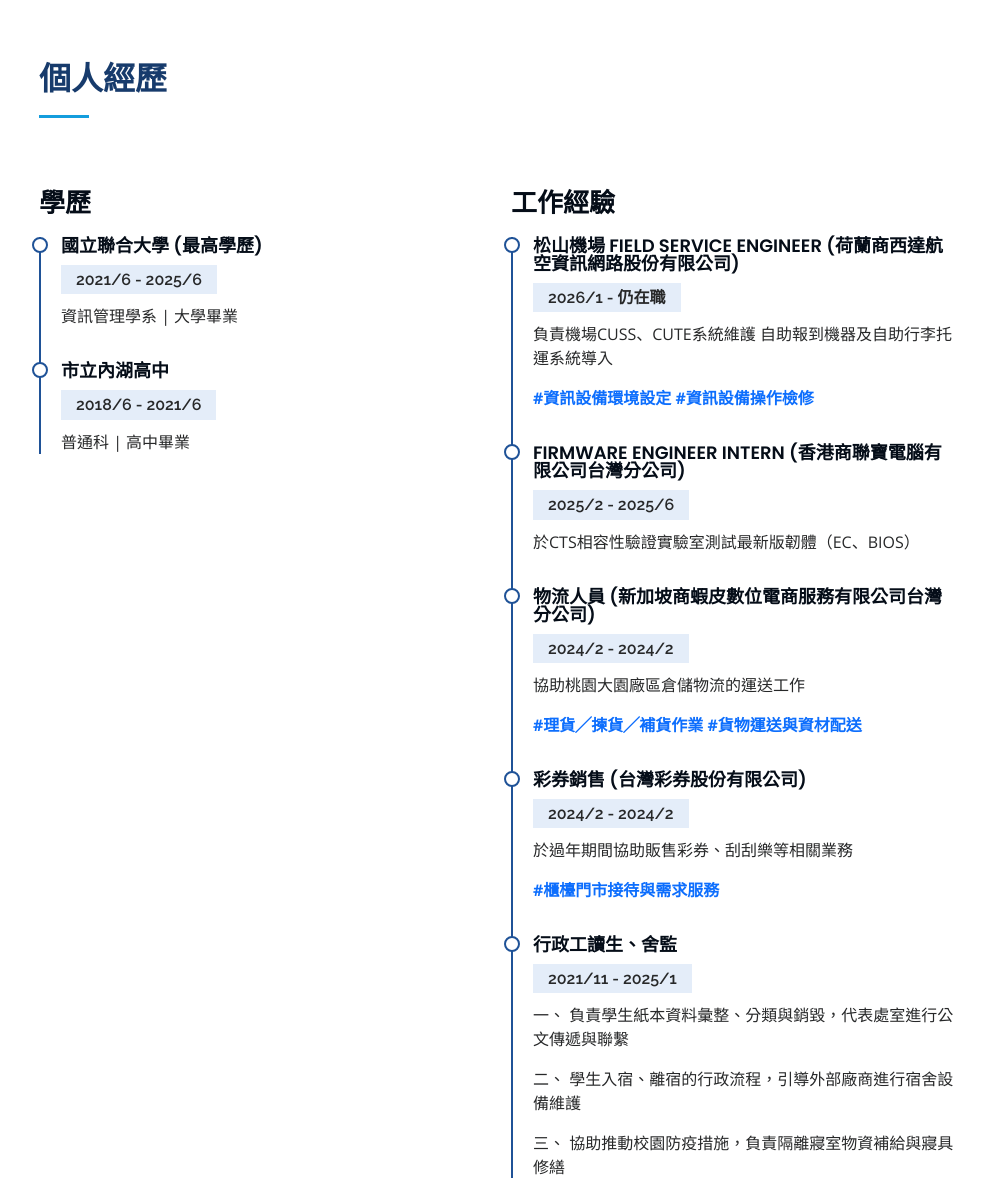
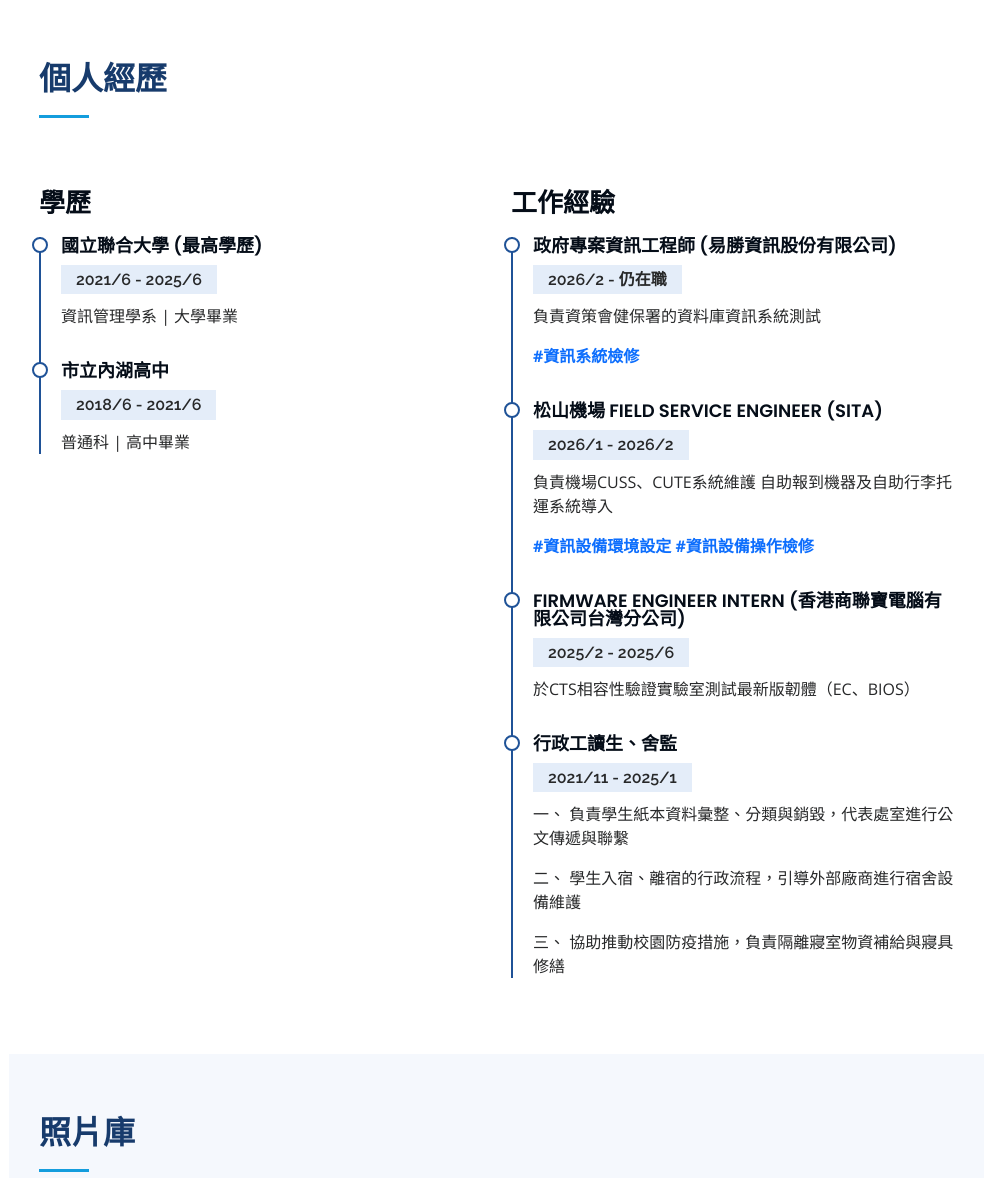
Before and after one commit to York0713/York-Portfolio, a Flask app: page / in a window 1280 px wide. Shown: the part 1480-2658 px from the top of the page, without its empty margins (291-1275 px from the left). Run offline with Flask 3, Linux system fonts and the light colour scheme; some libraries are stand-ins or nearby versions.

Commit message:
Fix layout and filter logic

```diff
--- a/templates/index.html
+++ b/templates/index.html
@@ -46,7 +46,7 @@
   <section id="hero" class="d-flex flex-column justify-content-center align-items-center">
     <div class="hero-container" data-aos="fade-in">
       <h1>鄭楹學</h1>
-      <p><span class="typed" data-typed-items="您好我來自苗栗ヽ(・∀・)ﾉ, 目前是松山機場工程師, Welcome to York's Portfolio"></span></p>
+      <p><span class="typed" data-typed-items="您好我來自苗栗ヽ(・∀・)ﾉ, 目前是健保署駐點工程師, Welcome to York's Portfolio"></span></p>
     </div>
 
   </section>
@@ -114,8 +114,14 @@
           <div class="col-lg-6">
             <h3 class="resume-title">工作經驗</h3>
             <div class="resume-item">
-              <h4>松山機場 Field Service Engineer (荷蘭商西達航空資訊網路股份有限公司)</h4>
-              <h5>2026/1 - 仍在職</h5>
+              <h4>政府專案資訊工程師 (易勝資訊股份有限公司)</h4>
+              <h5>2026/2 - 仍在職</h5>
+              <p>負責資策會健保署的資料庫資訊系統測試</p>
+              <p class="text-primary fw-bold">#資訊系統檢修</p>
+            </div>
+            <div class="resume-item">
+              <h4>松山機場 Field Service Engineer (SITA)</h4>
+              <h5>2026/1 - 2026/2</h5>
               <p>負責機場CUSS、CUTE系統維護 自助報到機器及自助行李托運系統導入</p>
               <p class="text-primary fw-bold">#資訊設備環境設定 #資訊設備操作檢修</p>
             </div>
@@ -123,18 +129,6 @@
               <h4>Firmware Engineer intern (香港商聯寶電腦有限公司台灣分公司)</h4>
               <h5>2025/2 - 2025/6</h5>
               <p>於CTS相容性驗證實驗室測試最新版韌體（EC、BIOS）</p>
-            </div>
-            <div class="resume-item">
-              <h4>物流人員 (新加坡商蝦皮數位電商服務有限公司台灣分公司)</h4>
-              <h5>2024/2 - 2024/2</h5>
-              <p>協助桃園大園廠區倉儲物流的運送工作</p>
-              <p class="text-primary fw-bold">#理貨╱揀貨╱補貨作業 #貨物運送與資材配送</p>
-            </div>
-            <div class="resume-item">
-              <h4>彩券銷售 (台灣彩券股份有限公司)</h4>
-              <h5>2024/2 - 2024/2</h5>
-              <p>於過年期間協助販售彩券、刮刮樂等相關業務</p>
-              <p class="text-primary fw-bold">#櫃檯門市接待與需求服務</p>
             </div>
             <div class="resume-item">
               <h4>行政工讀生、舍監</h4>
@@ -201,7 +195,7 @@
           <div class="col-lg-4 col-md-6 icon-box" data-aos="fade-up">
             <div class="icon"><i class="bi bi-briefcase"></i></div>
             <h4 class="title"><a href="">專業養成</a></h4>
-            <p class="description">深耕機場 CUSS 與 CUTE 系統維護技術，精進資訊設備操作與檢修實力。</p>
+            <p class="description">深耕資訊系統維護技術，精進資料庫檢修實力。</p>
           </div>
 
           <div class="col-lg-4 col-md-6 icon-box" data-aos="fade-up" data-aos-delay="100">
```
